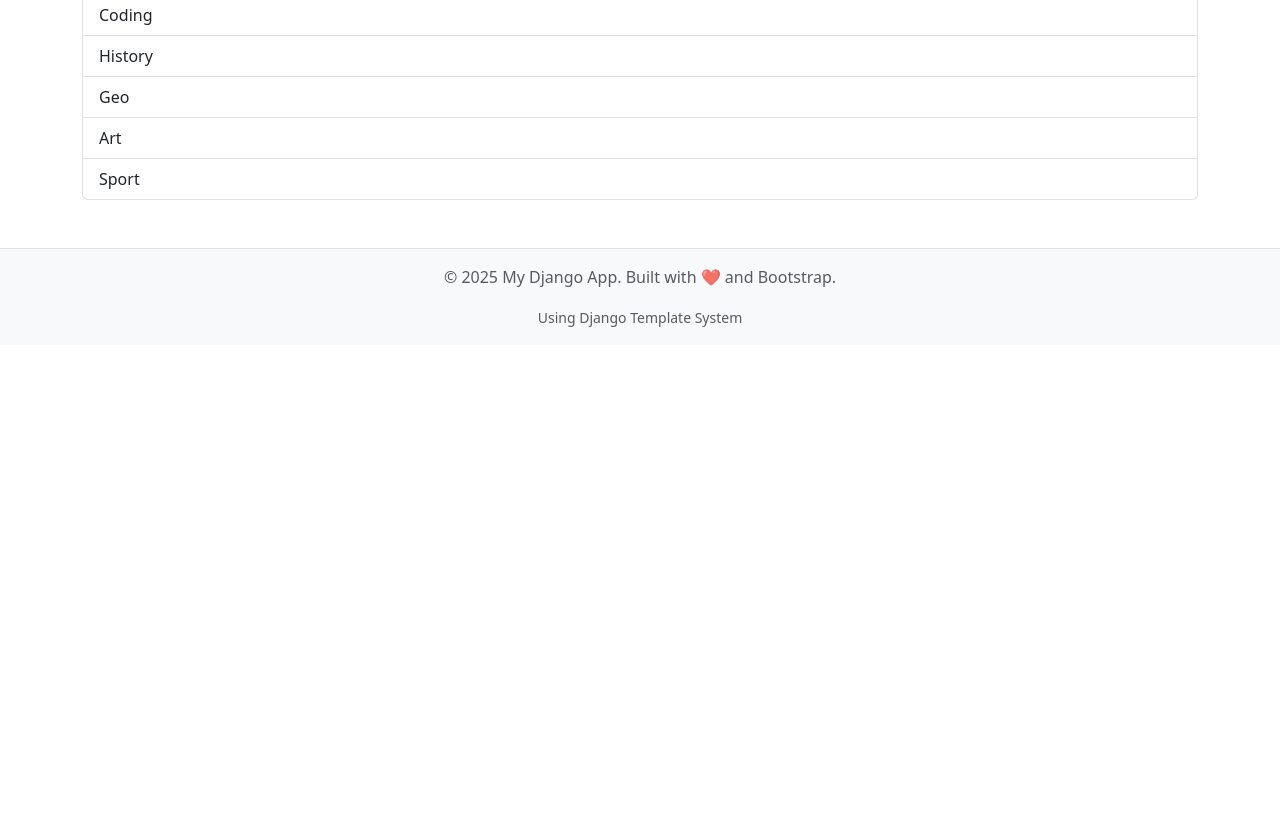
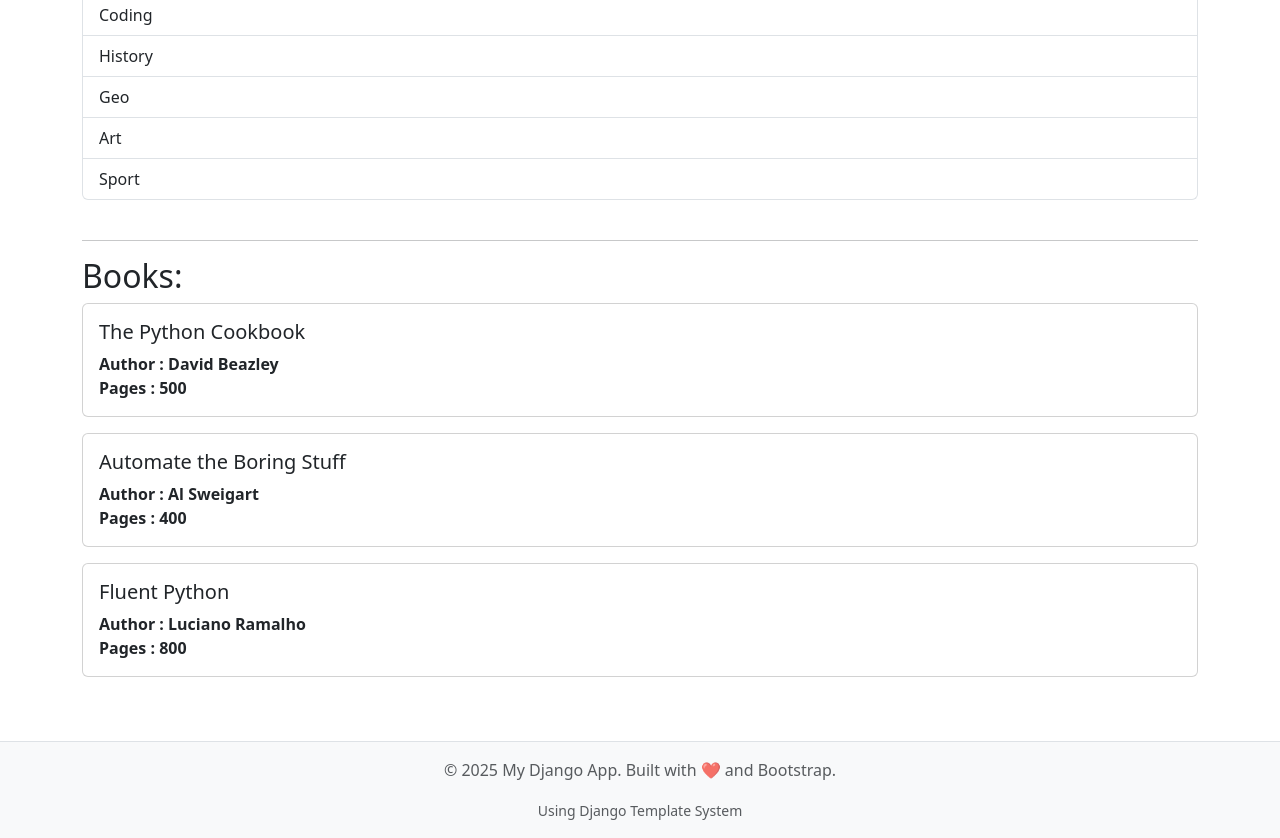
Before and after one commit to Azzam49/nova-django-firstwebsite, a Django app: page / in a window 1280 px wide. Shown: the part 633-1471 px from the top of the page. Before the commit the page ends 960 px from the top, so only its background shows below. Run offline with Django 3.2, Linux system fonts and the light colour scheme.

Commit message:
Using books, list of dicts on html

```diff
--- a/myapp/templates/myapp/home.html
+++ b/myapp/templates/myapp/home.html
@@ -36,11 +36,31 @@
 
     <ul class="list-group">
 
-      {% for i in subjects %}
-        <li class="list-group-item"> {{i}} </li>
+      {% for subject in subjects %}
+        <li class="list-group-item"> {{subject}} </li>
       {% endfor %}
 
     </ul>
 
+    <br>
+    <hr>
+    <h2>Books: </h2>
+
+    {% for book in books %}
+
+      <div class="card mb-3">
+        <div class="card-body">
+          <h5 class="card-title"> {{book.title}}</h5>
+
+          <p class="card-text">
+            <strong>Author : {{book.author}}</strong>
+            <br>
+            <strong>Pages : {{book.pages}}</strong>
+          </p>
+        </div>
+      </div>
+
+    {% endfor %}
+
 
 {% endblock %}
--- a/myapp/views.py
+++ b/myapp/views.py
@@ -15,7 +15,25 @@ def home(request):
         "phone": "0123456",
         "address": "KL",
 
-        "subjects": ["English", "Math", "Coding", "History", "Geo", "Art", "Sport"]
+        "subjects": ["English", "Math", "Coding", "History", "Geo", "Art", "Sport"],
+
+        "books": [
+            {
+                "title": 'The Python Cookbook',
+                "author": "David Beazley",
+                "pages": 500,
+            },
+            {
+                "title": "Automate the Boring Stuff",
+                "author": "Al Sweigart",
+                "pages": 400,
+            },
+            {
+                'title': 'Fluent Python',
+                'author': 'Luciano Ramalho',
+                'pages': 800,
+            },
+        ],
     }
     # 3 (go to home.html) - use data on html
 
```
